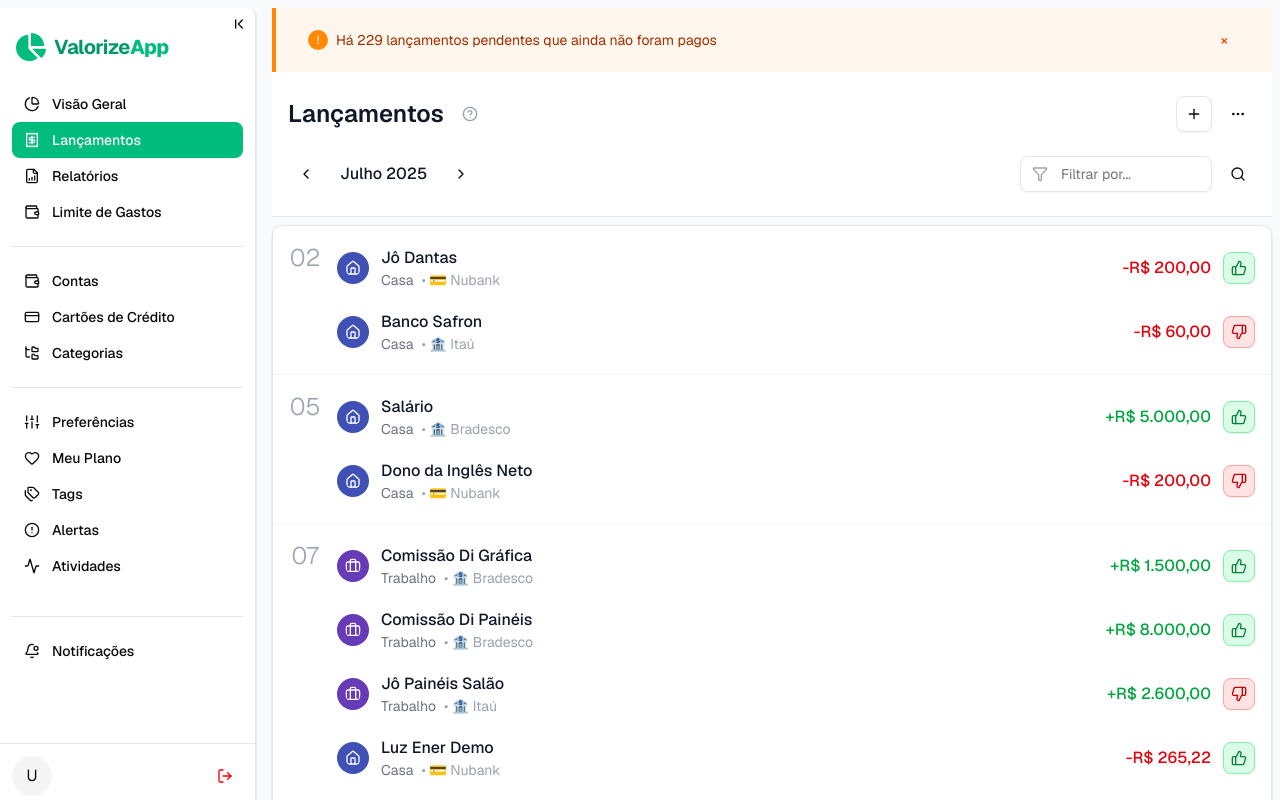
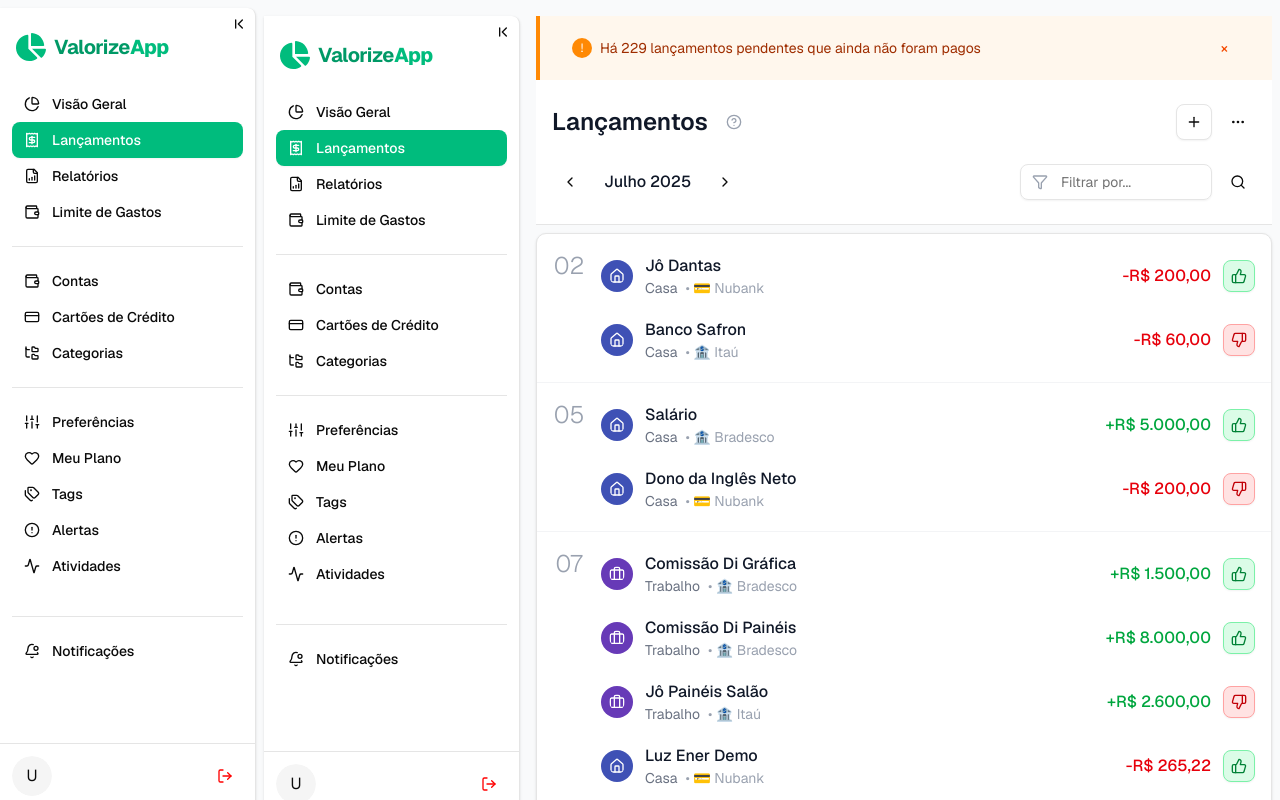
Before and after one commit to antoni0jsneto/valorize-app, a Next.js app: page /lancamentos in a window 1280 px wide. Shown: the top 800 px of the page. Built offline with nearby package versions, Linux system fonts and the light colour scheme; no server answers.

Commit message:
feat: create ProtectedLayout component to structure protected routes with sidebar and content area for improved user navigation

```diff
--- /dev/null
+++ b/src/app/(protected)/layout.tsx
@@ -0,0 +1,14 @@
+import { AppSidebar } from "@/components/app-sidebar";
+
+export default function ProtectedLayout({
+  children,
+}: {
+  children: React.ReactNode;
+}) {
+  return (
+    <div className="mx-auto flex min-h-screen pt-20 md:pt-2 gap-2">
+      <AppSidebar />
+      <div className="flex-1 w-full">{children}</div>
+    </div>
+  );
+}
```
